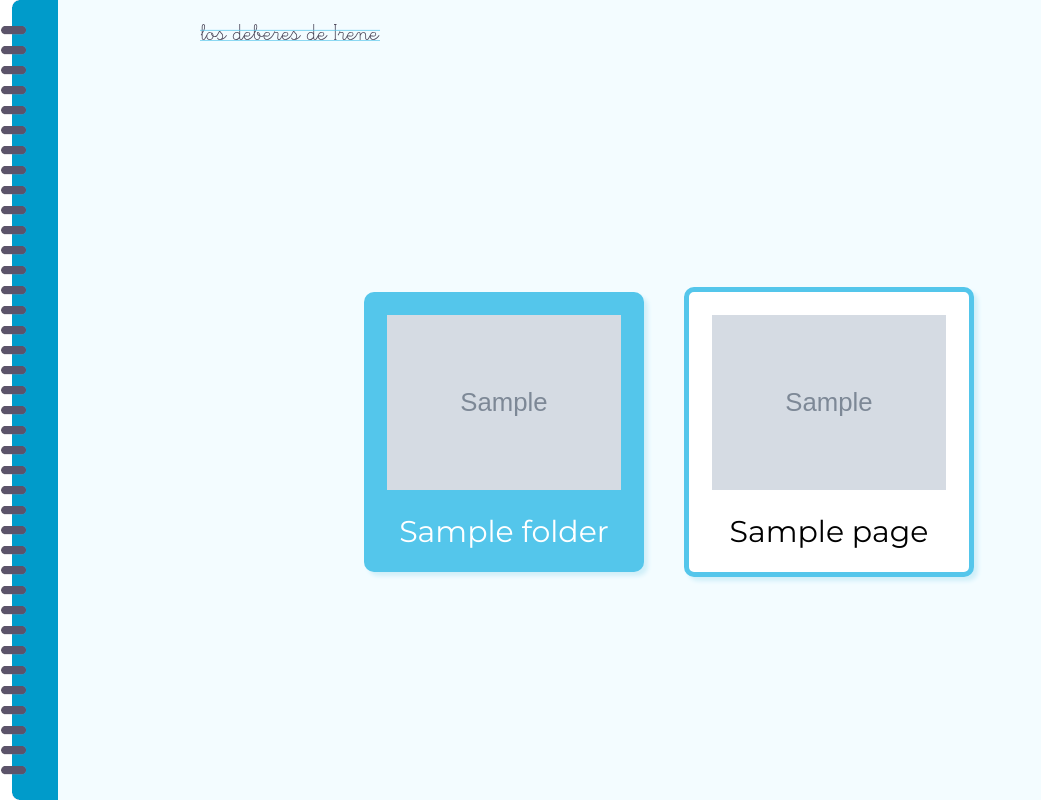
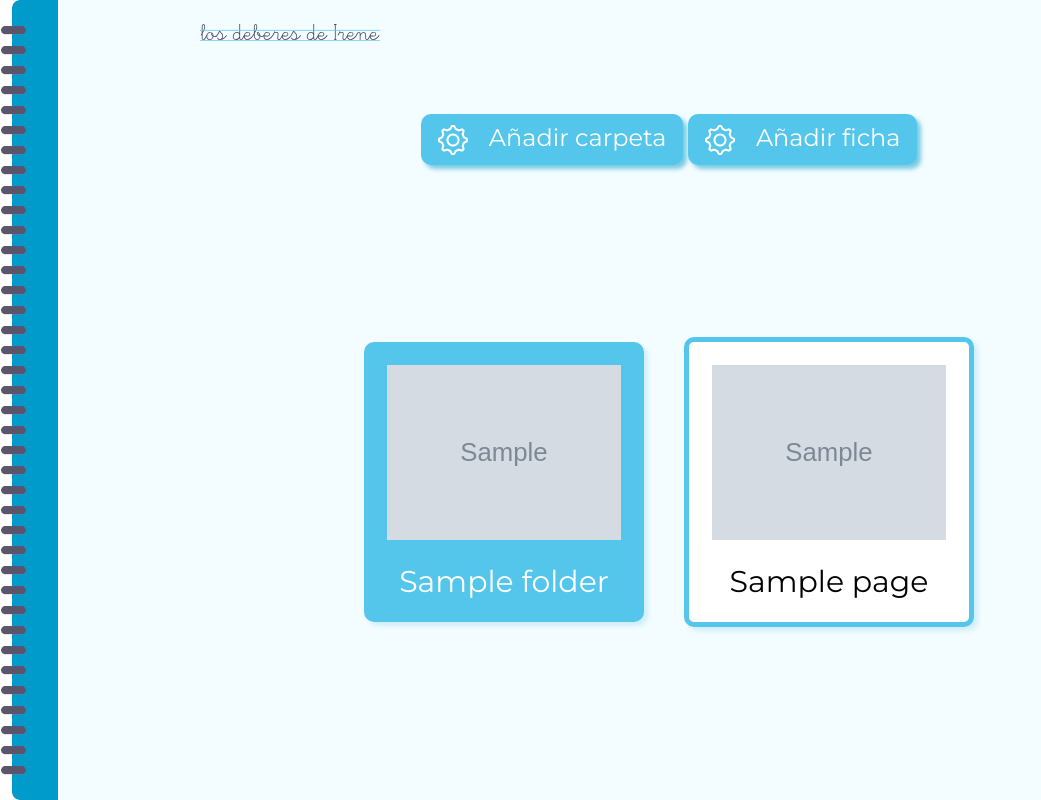
Before and after one commit to pabloalba/losdeberesdeireneweb, a Django app: template los_deberes_de_irene/templates/los_deberes_de_irene/browser.html in a window 1280 px wide. Shown: the whole page, without its empty margins (0-1041 px from the left). Run offline with Django 3.2, Linux system fonts and the light colour scheme; the template is opened without the code that fills it: most values are stand-ins (such as "Sample title", 1, 10 or a date in 2020); grey boxes marked "Sample" are stand-in pictures.

Commit message:
Create folder and add page from browser

```diff
--- /dev/null
+++ b/homework/forms.py
@@ -0,0 +1,5 @@
+from django import forms
+
+
+class ImageForm(forms.Form):
+    image = forms.ImageField(required=True)
--- a/los_deberes_de_irene/forms.py
+++ b/los_deberes_de_irene/forms.py
@@ -1,6 +1,7 @@
 from django import forms
 from django.contrib.auth.forms import UserCreationForm
 from django.contrib.auth.models import User
+
 
 
 class NewUserForm(UserCreationForm):
--- a/los_deberes_de_irene/static/css/browser.css
+++ b/los_deberes_de_irene/static/css/browser.css
@@ -66,3 +66,25 @@
 .code {
     font-weight: bold;
 }
+
+
+#add-folder-container, #add-page-container {
+    width: 100%;
+    height: 100%;
+    position: absolute;
+    top:0;
+    left:0;
+    background-color: rgba(0,0,0,0.5);
+    display: none;
+}
+
+
+#add-folder-modal, #add-page-modal {
+    background:#D0EFF9;
+    margin: 0 auto;
+    width:700px;
+    position:relative;
+    z-index:41;
+    top: 25%;
+    padding:30px;
+}
--- a/los_deberes_de_irene/static/css/home.css
+++ b/los_deberes_de_irene/static/css/home.css
@@ -76,24 +76,24 @@
   width: 100%;
 }
 
-.special-button-login {
+.button {
   background-color: #54C6EB;
   border-radius: 10px;
   border-width: 0;
   box-shadow: 4px 4px 4px rgba(0, 155, 202, 0.5);
   color: white;
-  font-size: 36px;
+  font-size: 24px;
   font-weight: 400;
   padding: 10px 17px;
   margin-top: 50px;
   cursor: pointer;
 }
 
-.special-button-login.register {
-  font-size: 24px;
+.button.login {
+  font-size: 36px;
 }
 
-.special-button-login img {
+.button img {
   height: 30px;
   padding-right: 15px;
   vertical-align: middle;
--- a/los_deberes_de_irene/templates/los_deberes_de_irene/browser.html
+++ b/los_deberes_de_irene/templates/los_deberes_de_irene/browser.html
@@ -30,6 +30,18 @@
     </div>
   {% endif %}
 
+<div class="special-button-folder-container">
+    <button class="button" onclick="document.getElementById('add-folder-container').style.display='block'">
+      <img src="{% static 'img/settings.svg' %}" alt="" />
+      Añadir carpeta
+    </button>
+  <button class="button" onclick="document.getElementById('add-page-container').style.display='block'">
+      <img src="{% static 'img/settings.svg' %}" alt="" />
+      Añadir ficha
+    </button>
+</div>
+
+
   <div class="page-grid {% if big_grid %}big{% endif %}">
     {% if folders.count == 0 and pages.count == 0 %}
       <div class="empty-block">
@@ -51,3 +63,46 @@
     {% endfor %}
   </div>
 {% endblock %}
+
+{% block outside %}
+<div id="add-folder-container" onclick="document.getElementById('add-folder-container').style.display='none'">
+  <div id="add-folder-modal" onclick="event.stopPropagation();">
+       <h2>Añadir carpeta</h2>
+       <form class="main-form" method="POST" action="{% url 'add_folder'%}">
+         {% csrf_token %}
+         <input type="hidden" name="parent_folder"  value="{{parent_folder.id}}">
+         <div class="entry">
+           <label for="id_folder_name">Nombre de la carpeta</label>
+           <input type="text" name="name" maxlength="150" autofocus="" required=""
+                 id="id_folder_name" placeholder="Introducir nombre">
+         </div>
+         <div>
+          <button type="submit" class="button">
+            <img src="{% static 'img/settings.svg' %}" alt="" />
+            Añadir
+          </button>
+         </div>
+      </form>
+  </div>
+</div>
+
+<div id="add-page-container" onclick="document.getElementById('add-page-container').style.display='none'">
+  <div id="add-page-modal" onclick="event.stopPropagation();">
+       <h2>Añadir ficha</h2>
+       <form class="main-form" method="POST" action="{% url 'add_page'%}" enctype="multipart/form-data">
+         {% csrf_token %}
+         <input type="hidden" name="parent_folder"  value="{{parent_folder.id}}">
+         <div class="entry">
+           <label for="id_image">Imagen de la ficha</label>
+           <input type="file" id="id_image" name="image" accept="image/png, image/jpeg" required="" />
+         </div>
+         <div>
+          <button type="submit" class="button">
+            <img src="{% static 'img/settings.svg' %}" alt="" />
+            Añadir
+          </button>
+         </div>
+      </form>
+  </div>
+</div>
+{% endblock %}
--- a/los_deberes_de_irene/templates/los_deberes_de_irene/login.html
+++ b/los_deberes_de_irene/templates/los_deberes_de_irene/login.html
@@ -29,7 +29,7 @@
       </ul>
     {% endif %}
 
-    <button type="submit" class="special-button-login">
+    <button type="submit" class="button login">
       <img src="{% static 'img/settings.svg' %}" alt="" />
       Entrar
     </button>
--- a/los_deberes_de_irene/templates/los_deberes_de_irene/register.html
+++ b/los_deberes_de_irene/templates/los_deberes_de_irene/register.html
@@ -49,7 +49,7 @@
       </ul>
     {% endif %}
 
-    <button type="submit" class="special-button-login register">
+    <button type="submit" class="button">
       <img src="{% static 'img/settings.svg' %}" alt="" />
       Guardar
     </button>
--- a/los_deberes_de_irene/templates/los_deberes_de_irene/student.html
+++ b/los_deberes_de_irene/templates/los_deberes_de_irene/student.html
@@ -66,9 +66,4 @@
       </form>
   </div>
 </div>
-
-<script>
-
-</script>
-
 {% endblock %}
--- a/los_deberes_de_irene/urls.py
+++ b/los_deberes_de_irene/urls.py
@@ -27,6 +27,8 @@ urlpatterns = [
     path('admin/', admin.site.urls),
     path("", login_required(views.HomeView.as_view()), name='home'),
     path("browser/<int:folder_id>", login_required(views.BrowserView.as_view()), name='browser'),
+    path("add_folder", login_required(views.FolderView.as_view()), name='add_folder'),
+    path("add_page", login_required(views.PageView.as_view()), name='add_page'),
     path("teacher", login_required(views.TeacherView.as_view()), name='teacher'),
     path("student", login_required(views.StudentView.as_view()), name='student'),
     path("delete_student_teacher", login_required(views.StudentTeacherView.as_view()), name='delete_student_teacher'),
```
Also changed, not shown: los_deberes_de_irene/views.py (+44 -9 lines).
